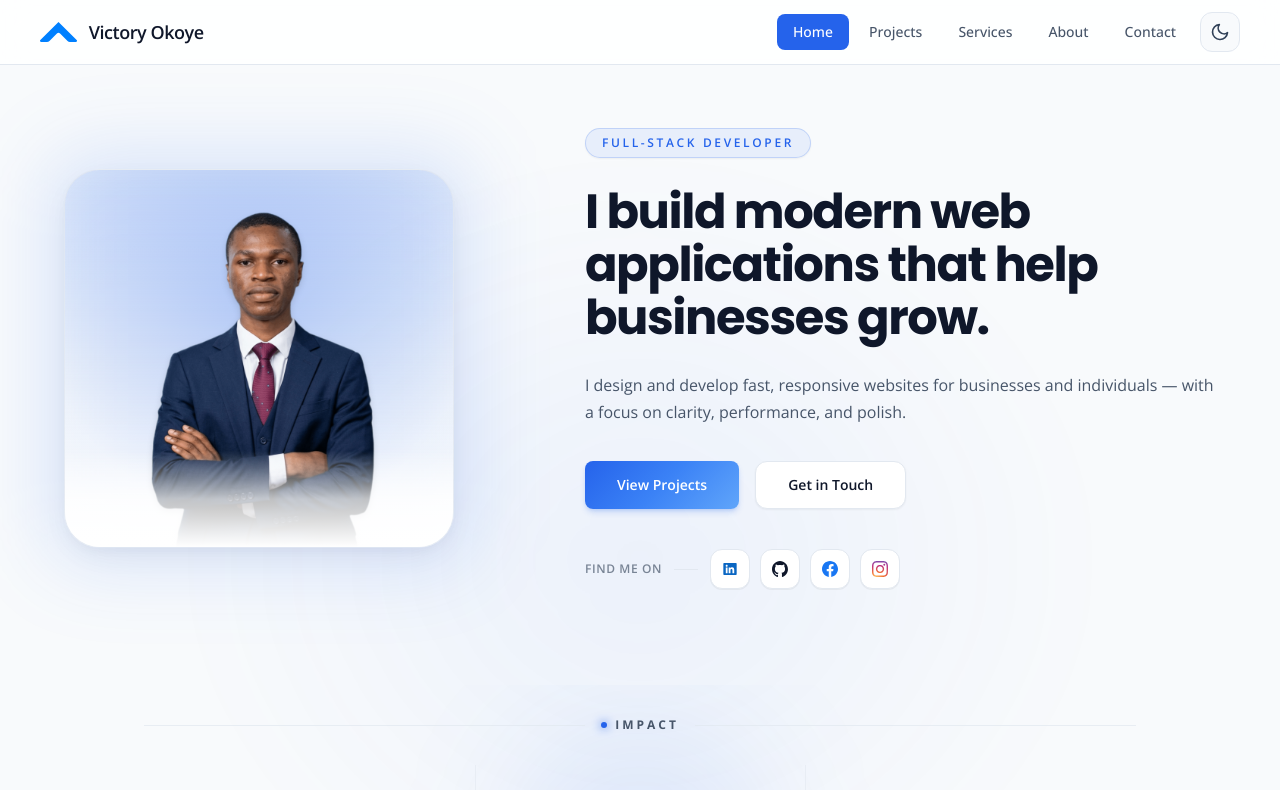
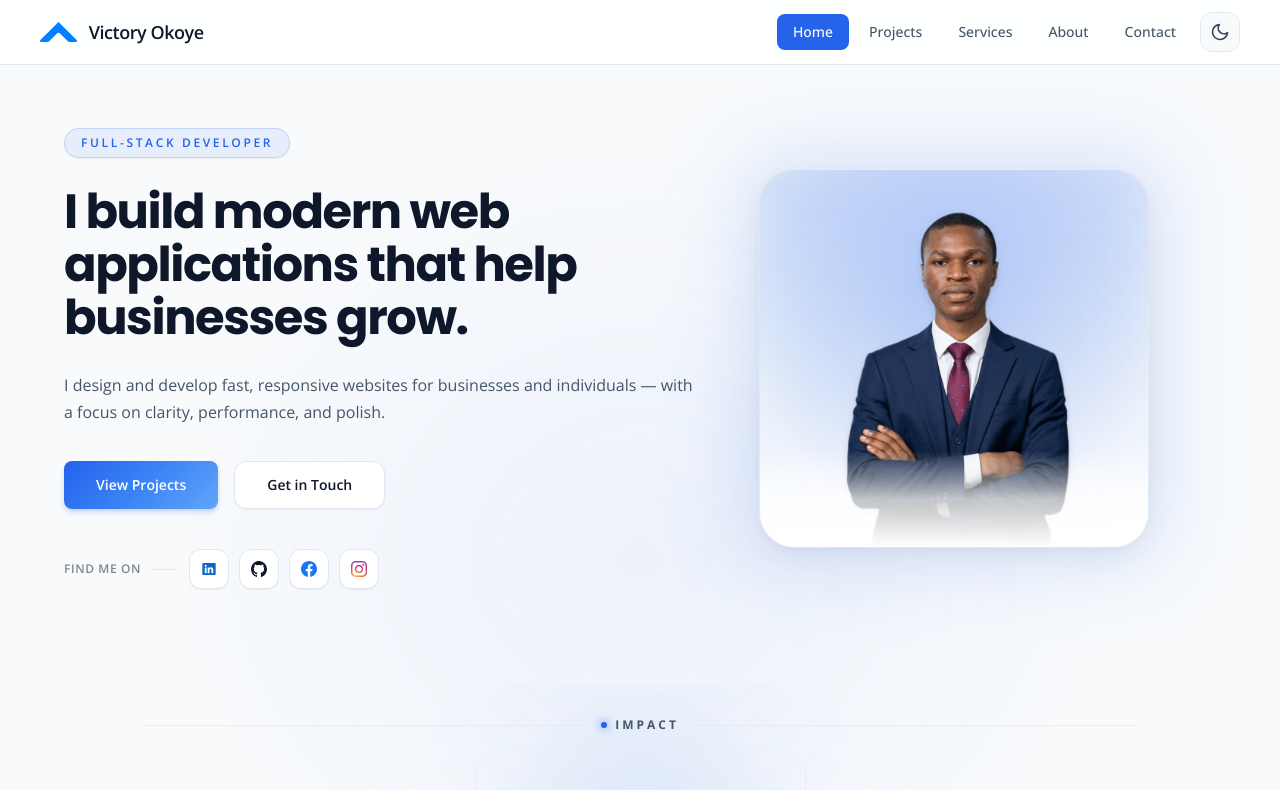
Before and after one commit to victoryokoye/victoryokoye-portfolio, a Next.js app: page / in a window 1280 px wide. Shown: the top 790 px of the page. Built offline with nearby package versions, Linux system fonts and the light colour scheme.

Commit message:
Hero section design improvement

```diff
--- a/components/Hero.tsx
+++ b/components/Hero.tsx
@@ -79,47 +79,9 @@ export default function Hero() {
       />
 
       <div className="relative z-10 mx-auto flex w-full max-w-7xl flex-col gap-12 lg:gap-16">
-        {/* Main 2-column Hero content: Portrait (Left), Content (Right), Vertically Centered */}
+        {/* Main 2-column Hero content: Portrait (Right), Content (Left), Vertically Centered */}
         <div className="flex w-full flex-col items-center gap-12 lg:flex-row lg:items-center lg:justify-between lg:gap-16">
-          {/* Left Column: Polished Portrait Composition */}
-          <div className="flex w-full justify-center lg:w-[42%] lg:justify-start">
-            <FadeUp>
-              <div className="relative mx-auto w-full max-w-[320px] sm:max-w-[360px] lg:max-w-[390px]">
-                {/* Subtle blue ambient glow behind container */}
-                <div
-                  className="absolute -inset-4 rounded-[2.5rem] bg-brand/15 blur-2xl transition-all duration-500"
-                  aria-hidden
-                />
-
-                {/* Rounded Portrait Frame */}
-                <div className="relative overflow-hidden rounded-[2.25rem] border border-border/80 bg-gradient-to-b from-brand/10 via-muted-surface/40 to-bg-sec/90 shadow-[var(--shadow-soft)]">
-                  {/* Subtle radial backdrop glow behind head */}
-                  <div
-                    className="pointer-events-none absolute inset-0 bg-[radial-gradient(circle_at_50%_35%,color-mix(in_srgb,var(--brand)_22%,transparent),transparent_70%)]"
-                    aria-hidden
-                  />
-
-                  {/* Profile Image */}
-                  <Image
-                    src="/images/victory-okoye.png"
-                    alt="Portrait of Victory Okoye"
-                    width={440}
-                    height={440}
-                    priority
-                    className="relative mx-auto h-auto w-full pt-4 px-3 object-contain drop-shadow-md transition-transform duration-500 hover:scale-[1.02]"
-                  />
-
-                  {/* Soft bottom edge gradient blend to integrate cut-out cleanly */}
-                  <div
-                    className="pointer-events-none absolute inset-x-0 bottom-0 h-24 bg-gradient-to-t from-bg-sec via-bg-sec/75 to-transparent"
-                    aria-hidden
-                  />
-                </div>
-              </div>
-            </FadeUp>
-          </div>
-
-          {/* Right Column: Hero Text Content */}
+          {/* Left Column: Hero Text Content */}
           <div className="flex w-full flex-col items-center gap-7 text-center lg:w-[58%] lg:items-start lg:text-left">
             <FadeUp>
               <span className="inline-block rounded-full border border-brand/20 bg-brand/[0.08] px-4 py-1.5 text-xs font-semibold uppercase tracking-[0.22em] text-brand shadow-xs">
@@ -180,6 +142,44 @@ export default function Hero() {
               </div>
             </FadeUp>
           </div>
+
+          {/* Right Column: Polished Portrait Composition */}
+          <div className="flex w-full justify-center lg:w-[42%] lg:justify-start">
+            <FadeUp>
+              <div className="relative mx-auto w-full max-w-[320px] sm:max-w-[360px] lg:max-w-[390px]">
+                {/* Subtle blue ambient glow behind container */}
+                <div
+                  className="absolute -inset-4 rounded-[2.5rem] bg-brand/15 blur-2xl transition-all duration-500"
+                  aria-hidden
+                />
+
+                {/* Rounded Portrait Frame */}
+                <div className="relative overflow-hidden rounded-[2.25rem] border border-border/80 bg-gradient-to-b from-brand/10 via-muted-surface/40 to-bg-sec/90 shadow-[var(--shadow-soft)]">
+                  {/* Subtle radial backdrop glow behind head */}
+                  <div
+                    className="pointer-events-none absolute inset-0 bg-[radial-gradient(circle_at_50%_35%,color-mix(in_srgb,var(--brand)_22%,transparent),transparent_70%)]"
+                    aria-hidden
+                  />
+
+                  {/* Profile Image */}
+                  <Image
+                    src="/images/victory-okoye.png"
+                    alt="Portrait of Victory Okoye"
+                    width={440}
+                    height={440}
+                    priority
+                    className="relative mx-auto h-auto w-full pt-4 px-3 object-contain drop-shadow-md transition-transform duration-500 hover:scale-[1.02]"
+                  />
+
+                  {/* Soft bottom edge gradient blend to integrate cut-out cleanly */}
+                  <div
+                    className="pointer-events-none absolute inset-x-0 bottom-0 h-24 bg-gradient-to-t from-bg-sec via-bg-sec/75 to-transparent"
+                    aria-hidden
+                  />
+                </div>
+              </div>
+            </FadeUp>
+          </div>
         </div>
 
         {/* Standalone Stats Section at the Bottom of Hero */}
@@ -190,73 +190,6 @@ export default function Hero() {
     </section>
   );
 }
-
-// function Stats() {
-//   const stats = [
-//     { value: 3, suffix: "", label: "Projects Completed" },
-//     { value: 3, suffix: "+", label: "Years Experience" },
-//     { value: 50, suffix: "+", label: "Users Served" },
-//   ];
-
-//   return (
-//     <FadeUp>
-//       <div className="mx-auto w-full max-w-4xl rounded-2xl border border-border bg-bg-sec/80 backdrop-blur-lg p-6 sm:p-8 shadow-[var(--shadow-soft)]">
-//         <div className="grid grid-cols-1 gap-6 divide-y divide-border sm:grid-cols-3 sm:gap-0 sm:divide-x sm:divide-y-0">
-//           {stats.map((stat) => (
-//             <div
-//               key={stat.label}
-//               className="flex flex-col items-center text-center px-4 py-2 sm:py-0"
-//             >
-//               <div className="text-3xl font-extrabold tracking-tight text-text lg:text-4xl">
-//                 <Counter value={stat.value} />
-//                 <span className="text-brand">{stat.suffix}</span>
-//               </div>
-//               <p className="mt-1 text-xs font-semibold uppercase tracking-wider text-text-sec sm:text-sm">
-//                 {stat.label}
-//               </p>
-//             </div>
-//           ))}
-//         </div>
-//       </div>
-//     </FadeUp>
-//   );
-// }
-
-// function Stats() {
-//   const stats = [
-//     { value: 3, suffix: "", label: "Projects Completed" },
-//     { value: 3, suffix: "+", label: "Years Experience" },
-//     { value: 50, suffix: "+", label: "Users Served" },
-//   ];
-
-//   return (
-//     <FadeUp>
-//       <div className="mx-auto w-full max-w-4xl rounded-2xl border border-border/70 bg-bg-sec/60 px-6 py-7 shadow-[var(--shadow-soft)] backdrop-blur-xl sm:px-8 sm:py-8">
-//         <div className="grid grid-cols-1 sm:grid-cols-3">
-//           {stats.map((stat, index) => (
-//             <div
-//               key={stat.label}
-//               className={`flex flex-col items-center justify-center px-4 py-4 text-center sm:py-2 ${
-//                 index !== 0
-//                   ? "border-t border-border/70 sm:border-l sm:border-t-0"
-//                   : ""
-//               }`}
-//             >
-//               <div className="text-4xl font-extrabold tracking-tight text-text sm:text-4xl lg:text-5xl">
-//                 <Counter value={stat.value} />
-//                 <span className="text-brand">{stat.suffix}</span>
-//               </div>
-
-//               <p className="mt-2 text-[11px] font-semibold uppercase tracking-[0.16em] text-text-sec sm:text-xs">
-//                 {stat.label}
-//               </p>
-//             </div>
-//           ))}
-//         </div>
-//       </div>
-//     </FadeUp>
-//   );
-// }
 
 function Stats() {
   const stats = [
```
